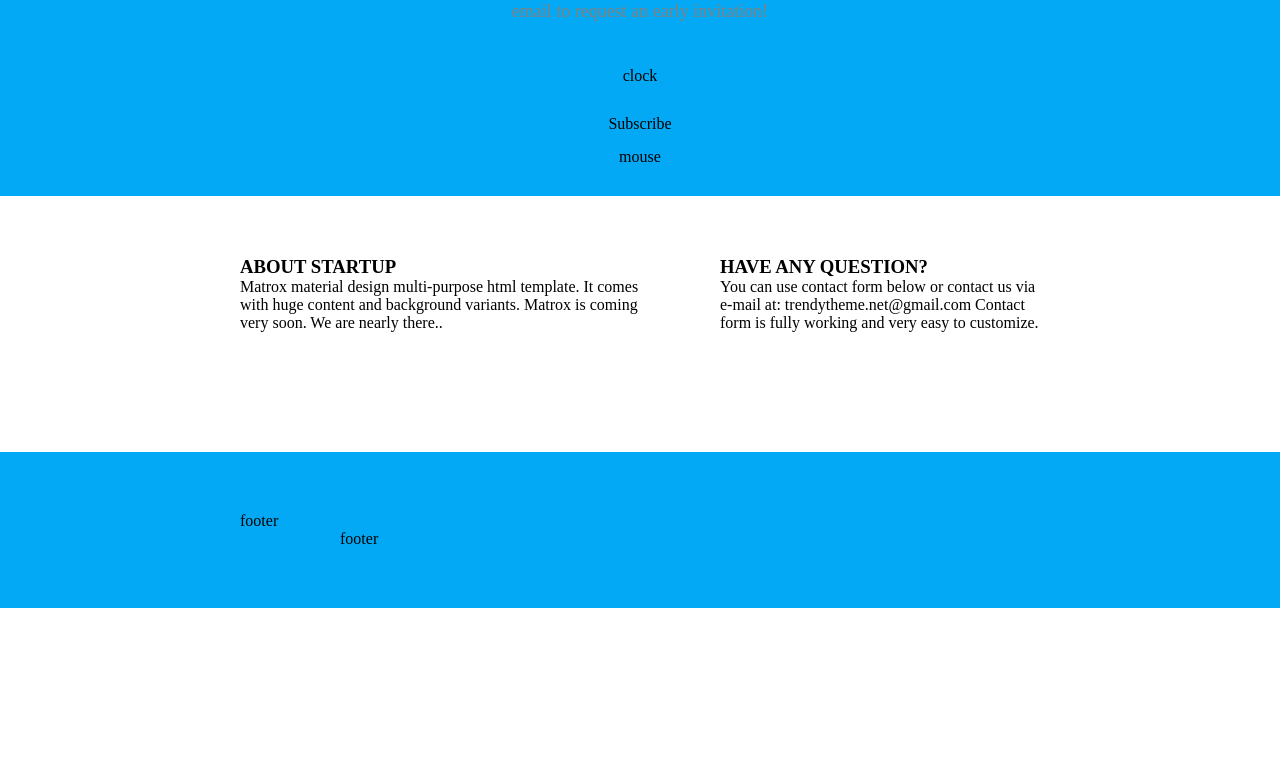
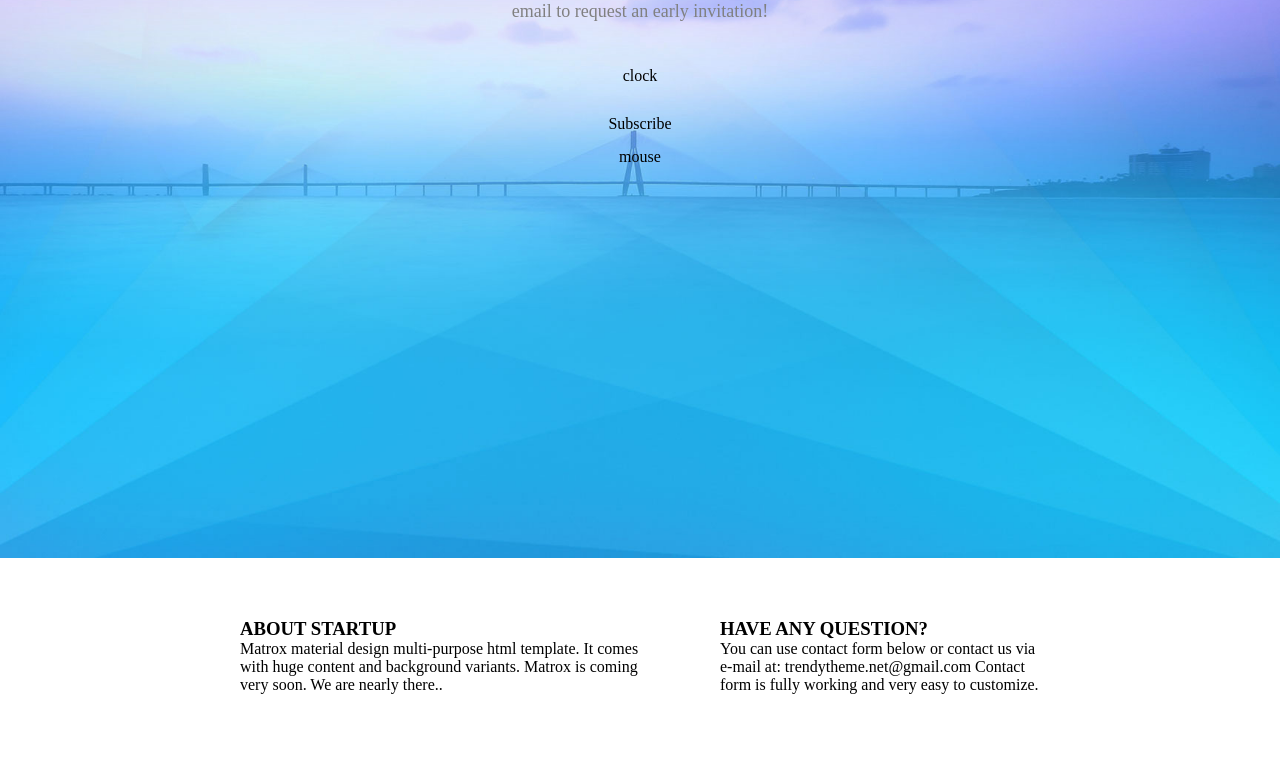
Before and after one commit to sauliusss/coming-soon, a plain HTML site: page index.html in a window 1280 px wide. Shown: the part 242-1012 px from the top of the page. Before the commit the page ends 850 px from the top, so only its background shows below. Drawn offline with Linux system fonts and the light colour scheme.

Commit message:
add coming soon background

```diff
--- a/css/pages/home.css
+++ b/css/pages/home.css
@@ -9,7 +9,12 @@
 @import "../components/progress-bar.css";
 
 .coming-soon {
+  min-height: 100vh;
   padding-bottom: 30px;
+  background-image: url(../../img/banner-1.jpg);
+  background-size: cover;
+  background-position: center;
+  background-attachment: fixed;
 }
 
 .coming-soon > .row-short {
```
